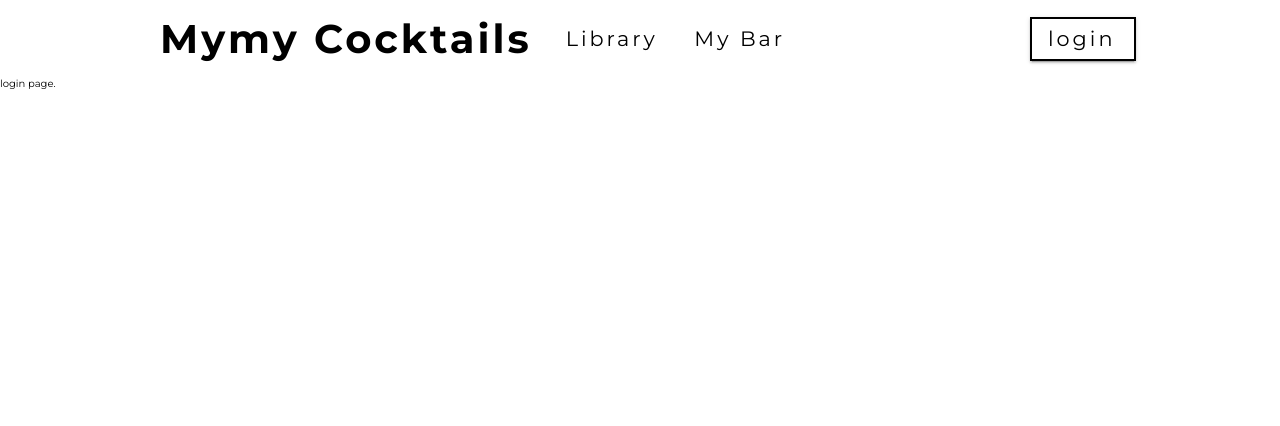
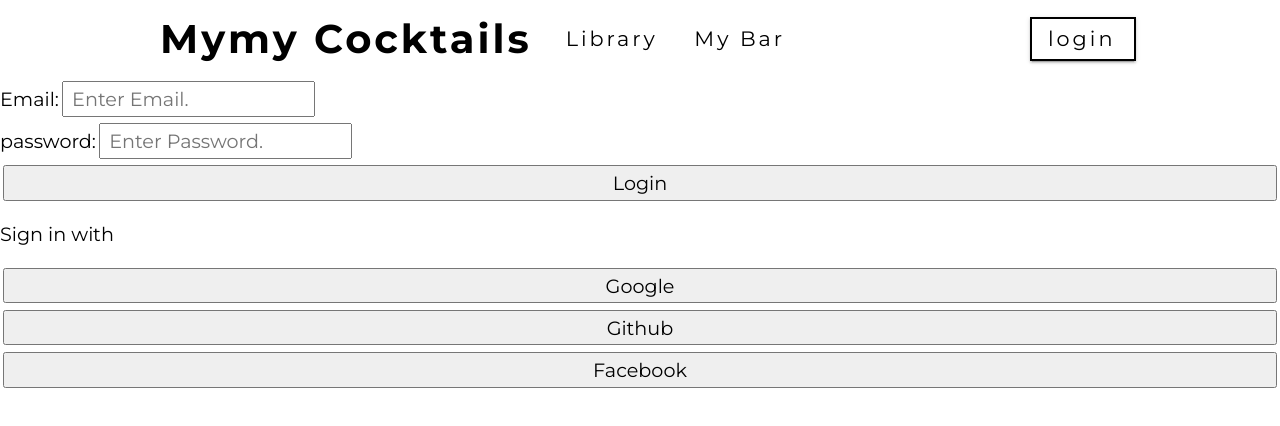
Before and after one commit to jaebungs/Cocktails-clone, a Next.js app in the folder src/client/: page /login in a window 1280 px wide. Shown: the top 426 px of the page. Built offline with nearby package versions, Linux system fonts and the light colour scheme.

Commit message:
create UI for login form

```diff
--- /dev/null
+++ b/src/client/components/LoginForm.js
@@ -0,0 +1,28 @@
+import React from 'react';
+import styled from '../styles/loginForm.module.scss';
+
+const LoginForm = () => {
+  return (
+    <div>
+      <form className={styled.formContainer}>
+        <label>
+          Email:
+          <input className={styled.formInput} placeholder="Enter Email." />
+        </label>
+        <label>
+          password:
+          <input className={styled.formInput} placeholder="Enter Password." />
+        </label>
+        <div className={styled.buttonsContainer}>
+          <button className={styled.formButton}>Login</button>
+          <p>Sign in with</p>
+          <button className={styled.formButton}>Google</button>
+          <button className={styled.formButton}>Github</button>
+          <button className={styled.formButton}>Facebook</button>
+        </div>
+      </form>
+    </div>
+  );
+};
+
+export default LoginForm;
--- a/src/client/configs/index.js
+++ b/src/client/configs/index.js
@@ -10,3 +10,7 @@ export const configs = {
     },
   ],
 };
+
+const dev = process.env.NODE_ENV !== 'production';
+
+export const server = dev ? 'http://localhost:4000' : 'deployed back-end site';
--- a/src/client/pages/login.js
+++ b/src/client/pages/login.js
@@ -1,7 +1,12 @@
 import React from 'react';
+import LoginForm from '../components/LoginForm';
 
 const login = () => {
-  return <div>login page.</div>;
+  return (
+    <div>
+      <LoginForm />
+    </div>
+  );
 };
 
 export default login;
--- /dev/null
+++ b/src/client/styles/loginForm.module.scss
@@ -0,0 +1,19 @@
+.formContainer {
+    font-size: 1.2rem;
+    display: flex;
+    flex-direction: column;
+
+    .formInput {
+        padding: 0.3rem 0.5rem;
+        margin: 0.2rem;
+    }
+
+    .buttonsContainer {
+        display: flex;
+        flex-direction: column;
+    }
+    .formButton {
+        padding: 0.3rem 0.5rem;
+        margin: 0.2rem;
+    }
+}
```
Also changed, not shown: src/client/components/RecipeItem.js (added, +13 -0 lines), src/client/components/RecipeLists.js (added, +14 -0 lines), src/client/components/Shaker.js (+13 -2 lines), src/client/pages/library.js (+19 -2 lines), src/client/styles/shaker.module.scss (+15 -3 lines), .babelrc, src/client/styles/library.module.scss (added).
